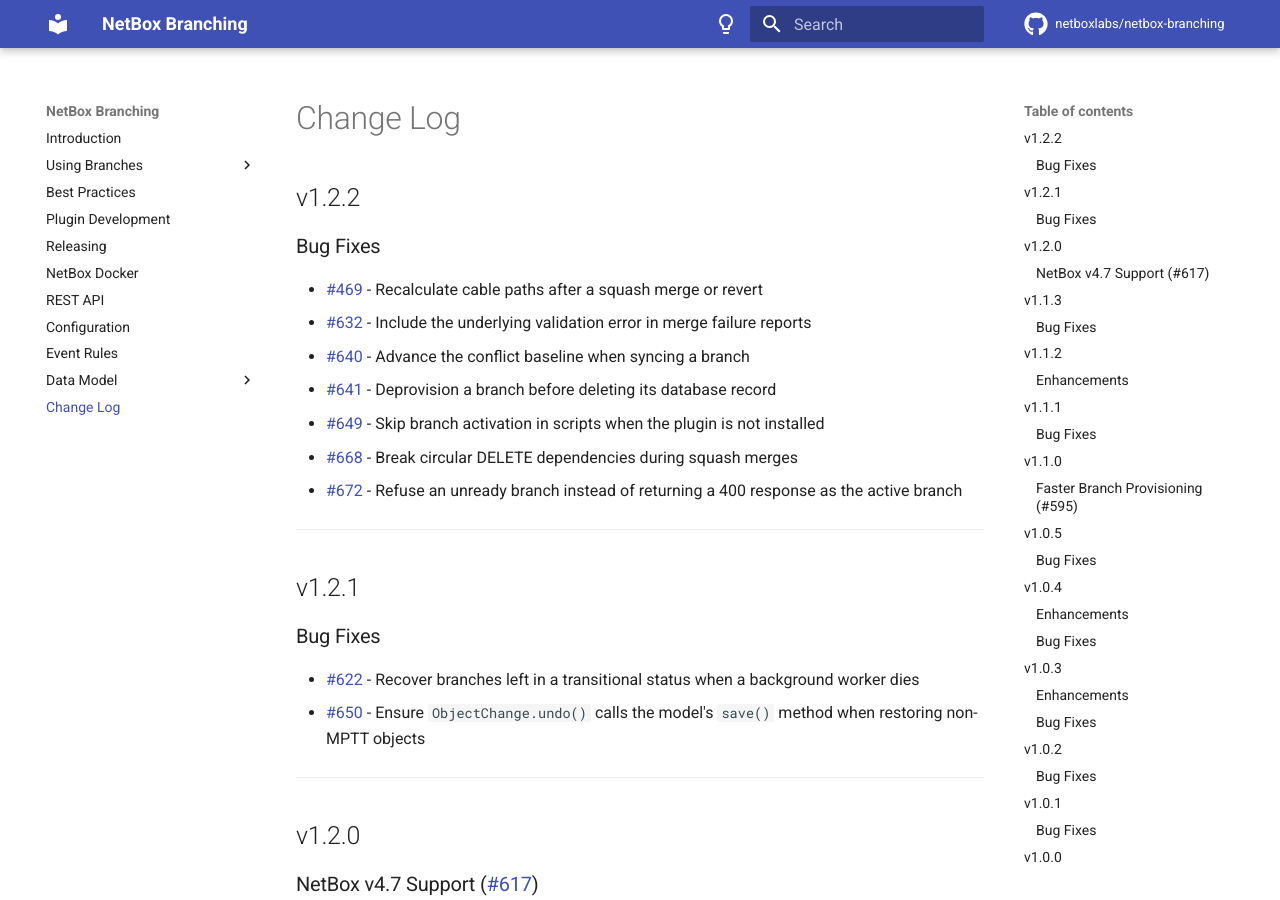
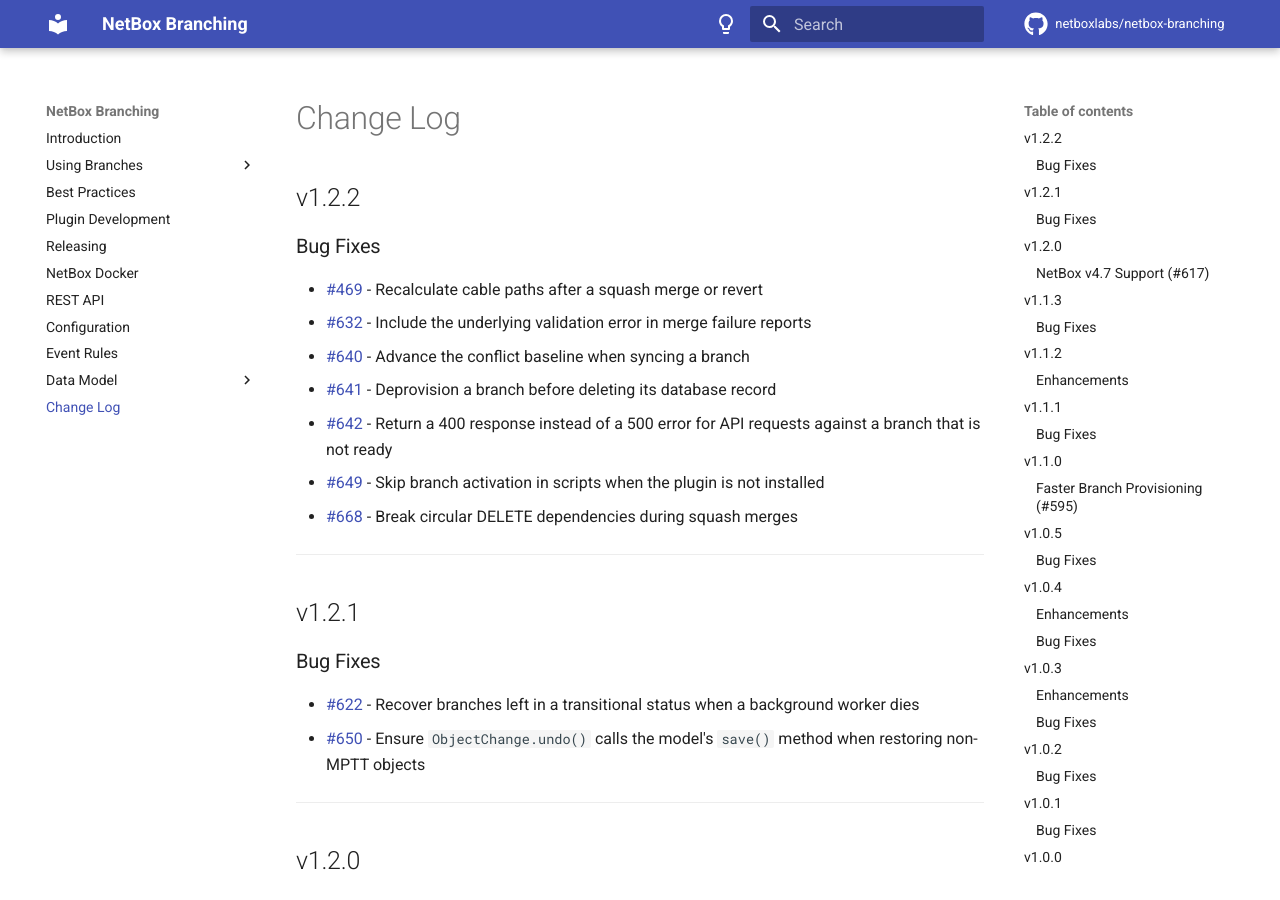
Before and after one commit to netboxlabs/netbox-branching, an MkDocs documentation site: the page built from docs/changelog.md, in a window 1280 px wide and 900 px high. Built offline with MkDocs 1.6.1 and Material for MkDocs 9.7.7, drawn with Linux system fonts in a browser that asks for light colours; comment, search, counter and statistics services are not loaded.

Commit message:
Release v1.2.2

```diff
--- a/docs/changelog.md
+++ b/docs/changelog.md
@@ -8,9 +8,9 @@
 * [#632](https://github.com/netboxlabs/netbox-branching/issues/632) - Include the underlying validation error in merge failure reports
 * [#640](https://github.com/netboxlabs/netbox-branching/issues/640) - Advance the conflict baseline when syncing a branch
 * [#641](https://github.com/netboxlabs/netbox-branching/issues/641) - Deprovision a branch before deleting its database record
+* [#642](https://github.com/netboxlabs/netbox-branching/issues/642) - Return a 400 response instead of a 500 error for API requests against a branch that is not ready
 * [#649](https://github.com/netboxlabs/netbox-branching/issues/649) - Skip branch activation in scripts when the plugin is not installed
 * [#668](https://github.com/netboxlabs/netbox-branching/issues/668) - Break circular DELETE dependencies during squash merges
-* [#672](https://github.com/netboxlabs/netbox-branching/issues/672) - Refuse an unready branch instead of returning a 400 response as the active branch
 
 ---
 
```
